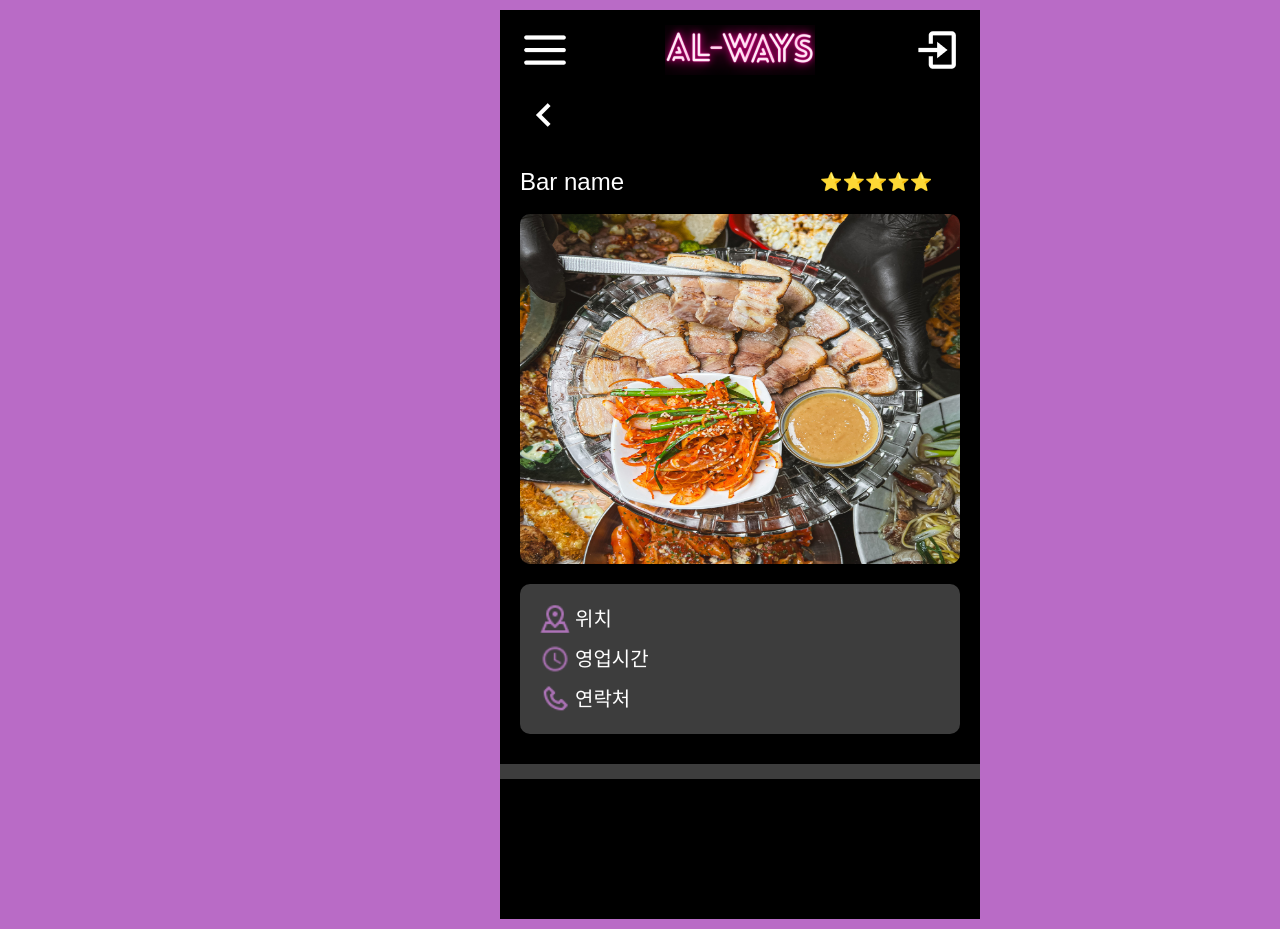
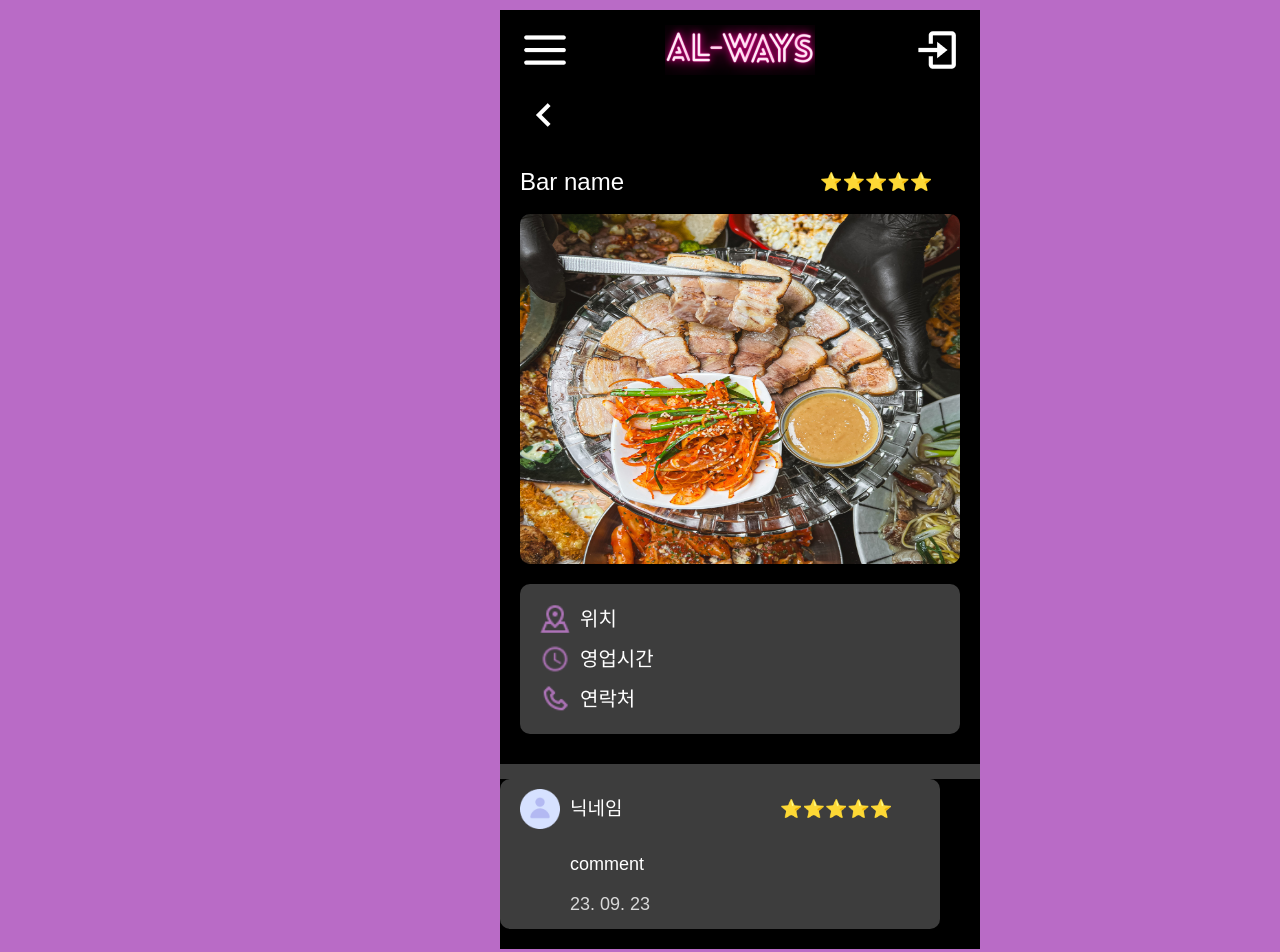
Before and after one commit to Al-ways/Al-ways-FE, a React (Vite) app: page /detail in a window 1280 px wide. Shown: the top 952 px of the page. Before the commit the page ends 929 px from the top, so only its background shows below. Built offline with nearby package versions, Linux system fonts and the light colour scheme; a web font is replaced by a local one.

Commit message:
design: 'CommentMolecule component 구현'
Text, Img atom을 이용한 CommentMolecule 구현했습니다.
Img props 추가했습니다. (margin-right)

Related to: #17

```diff
--- a/src/components/atom/Img.tsx
+++ b/src/components/atom/Img.tsx
@@ -9,8 +9,9 @@ interface ImgProps {
   /* 원준 추가 */
   mt?: string;
   mb?: string;
+  mr?: string;
 }
-const Img = ({ src, alt, width, height, br, mt, mb }: ImgProps) => {
+const Img = ({ src, alt, width, height, br, mt, mb, mr }: ImgProps) => {
   return (
     <ImgContainer
       src={src}
@@ -20,6 +21,7 @@ const Img = ({ src, alt, width, height, br, mt, mb }: ImgProps) => {
       br={br}
       mt={mt}
       mb={mb}
+      mr={mr}
     />
   );
 };
@@ -29,6 +31,7 @@ const ImgContainer = styled.img<{
   br?: string;
   mt?: string;
   mb?: string;
+  mr?: string;
 }>`
   width: ${(props) => props.width + 'px' || 'auto'};
   height: ${(props) => props.height + 'px' || 'auto'};
@@ -37,6 +40,7 @@ const ImgContainer = styled.img<{
   /* 원준 추가 */
   margin-top: ${(props) => props.mt + 'px' || '0px'};
   margin-bottom: ${(props) => props.mb + 'px' || '0px'};
+  margin-right: ${(props) => props.mr + 'px' || '0px'};
   background-position: center;
 `;
 export default Img;
--- /dev/null
+++ b/src/components/molecule/CommentMolecule.tsx
@@ -0,0 +1,83 @@
+import styled from '@emotion/styled';
+import { COLORS } from '../../share/colors';
+import defulatImage from '../../assets/icons/default-image.png';
+import Text from '../atom/Text';
+import Img from '../atom/Img';
+
+//   width: 100px;
+//   height: 40px;
+//   margin-right: 110px;
+const CommentMolecule = () => {
+  return (
+    <CommentContainer>
+      <CommentTop>
+        <Img
+          src={defulatImage}
+          alt={'profile-image'}
+          width={'40'}
+          height={'40'}
+          mr={'10'}
+        />
+        <Text
+          width={'100'}
+          height={'40'}
+          mr={'110'}
+          fonts={'19'}
+          txt={'닉네임'}
+        />
+        <Text width={'140'} height={'40'} fonts={'18'} txt={'⭐⭐⭐⭐⭐'} />
+      </CommentTop>
+      <CommentBottom>
+        <Text width={'350'} height={'30'} fonts={'18'} txt={'comment'} />
+        <Text
+          width={'350'}
+          height={'30'}
+          fonts={'18'}
+          color={COLORS.gray}
+          txt={'23. 09. 23'}
+        />
+      </CommentBottom>
+    </CommentContainer>
+  );
+};
+
+export default CommentMolecule;
+
+const CommentContainer = styled.div`
+  width: 440px;
+  height: 150px;
+  border-radius: 10px;
+  margin-bottom: 20px;
+  gap: 20px;
+
+  cursor: pointer;
+  display: flex;
+  align-items: center;
+  justify-content: center;
+  flex-direction: column;
+  background-color: ${COLORS.dark_gray};
+`;
+
+const CommentTop = styled.div`
+  width: 400px;
+  height: 40px;
+
+  display: flex;
+`;
+const CommentBottom = styled.div`
+  width: 400px;
+  height: 70px;
+
+  display: flex;
+  flex-direction: column;
+  align-items: end;
+  justify-content: space-between;
+`;
+const Comment = styled.div`
+  width: 300px;
+  height: 30px;
+`;
+const UpdatedAt = styled.div`
+  width: 300px;
+  height: 30px;
+`;
--- a/src/components/molecule/InformationMolecule.tsx
+++ b/src/components/molecule/InformationMolecule.tsx
@@ -17,15 +17,15 @@ const InformationMolecule = () => {
             width={'30'}
             height={'30'}
           />
-          <Text width={'375'} height={'30'} fonts={'20'} txt={'위치'} />
+          <Text width={'370'} height={'30'} fonts={'20'} txt={'위치'} />
         </TextContainer>
         <TextContainer>
           <Img src={timeImage} alt={'location'} width={'30'} height={'30'} />
-          <Text width={'375'} height={'30'} fonts={'20'} txt={'영업시간'} />
+          <Text width={'370'} height={'30'} fonts={'20'} txt={'영업시간'} />
         </TextContainer>
         <TextContainer>
           <Img src={phoneImage} alt={'location'} width={'30'} height={'30'} />
-          <Text width={'375'} height={'30'} fonts={'20'} txt={'연락처'} />
+          <Text width={'370'} height={'30'} fonts={'20'} txt={'연락처'} />
         </TextContainer>
       </ParagraphContainer>
     </InformationContainer>
@@ -63,6 +63,6 @@ const ParagraphContainer = styled.div`
 const TextContainer = styled.div`
   width: 400px;
   height: 30px;
-  gap: 5px;
+  gap: 10px;
   display: flex;
 `;
--- a/src/pages/Detail.tsx
+++ b/src/pages/Detail.tsx
@@ -1,4 +1,5 @@
 import BreakLineImage from '../components/atom/BreakLineImage';
+import CommentMolecule from '../components/molecule/CommentMolecule';
 import BarDetailOrganism from '../components/organism/BarDetailOrganism';
 
 const Detail = () => {
@@ -6,6 +7,7 @@ const Detail = () => {
     <>
       <BarDetailOrganism />
       <BreakLineImage />
+      <CommentMolecule />
     </>
   );
 };
```
